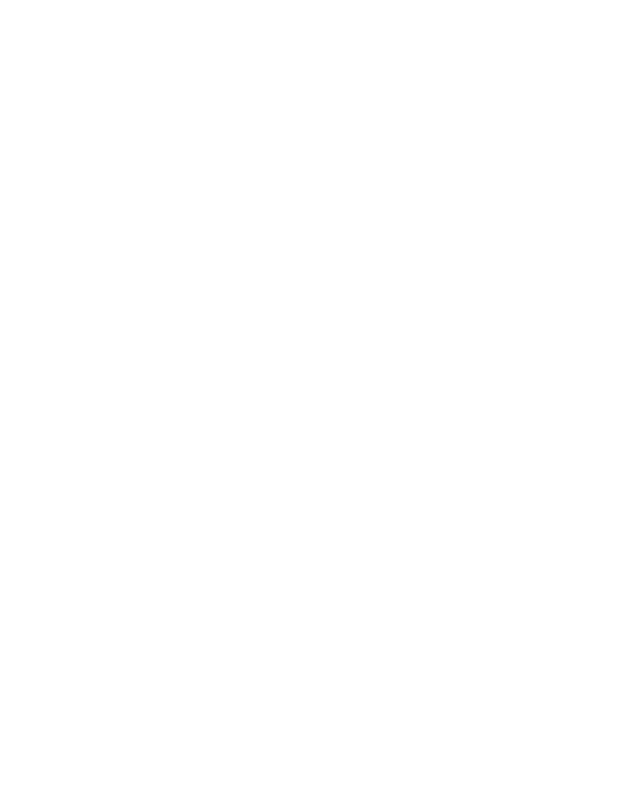
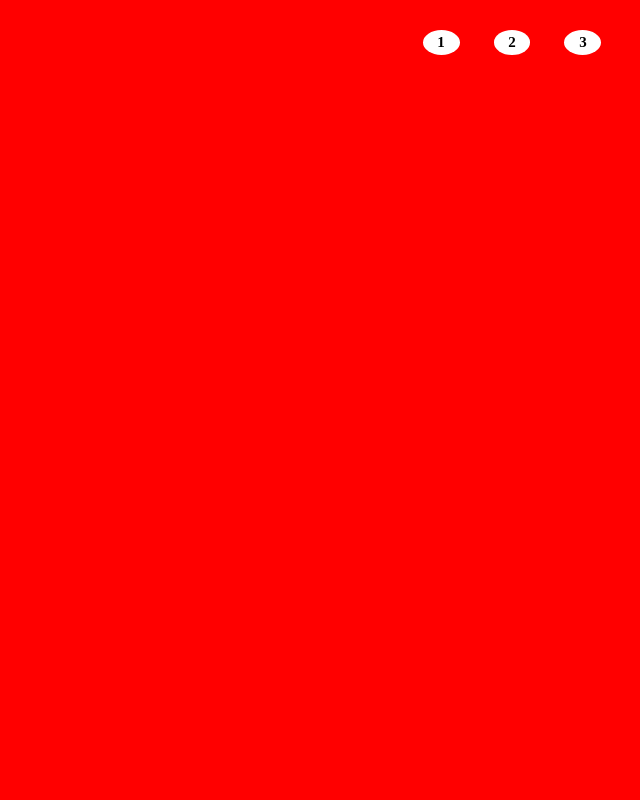
Before and after one commit to carlo-ddm/htmlcss-shoes, a plain HTML site: page index.html in a window 1280 px wide. Shown: the top 800 px of the page, without its empty margins (640-1280 px from the left). Drawn offline with Linux system fonts and the light colour scheme.

Commit message:
Divisione in sezioni e posizionamento menù fixed

```diff
--- a/index.html
+++ b/index.html
@@ -8,6 +8,17 @@
   <title>Shoes</title>
 </head>
 <body>
-
+  <div class="container">
+    <div class="menu">
+      <ul>
+        <li><a href="#one"></a><strong>1</strong></li>
+        <li><a href="#two"></a> <strong>2</strong></li>
+        <li><a href="#three"></a><strong>3</strong></li>
+      </ul>
+    </div>
+    <div id="one" class="red box"></div>
+    <div  id="two" class="green box"></div>
+    <div id="three" class="yellow box"></div>
+  </div>
 </body>
 </html>
--- a/style.css
+++ b/style.css
@@ -3,3 +3,53 @@
   padding: 0;
   box-sizing: border-box;
 }
+
+html {
+  scroll-behavior: smooth;
+}
+
+.container {
+  position: relative;
+}
+
+.menu {
+  position: fixed;
+  top: 0;
+  right: 0;
+  width: 20%;
+  margin-top: 10px;
+  padding: 5px;
+  text-align: center;
+}
+
+/* In questo caso non serve il trick per le ancore che finiscono dietro al menù fixed */
+
+.menu ul li {
+  display: inline-block;
+  list-style: none;
+  font-size: 15px;
+  font-weight: 600;
+  line-height: 25px;
+  width: 15%;
+  height: 25px;
+  background-color: white;
+  border-radius: 50%;
+  margin: 15px;
+  cursor: pointer;
+}
+
+.box {
+  height: 100vh;
+}
+
+.red {
+  background-color: red;
+}
+
+.green {
+  background-color: #0F7001;
+}
+
+.yellow {
+  background-color: #FFFF0B;
+}
```
